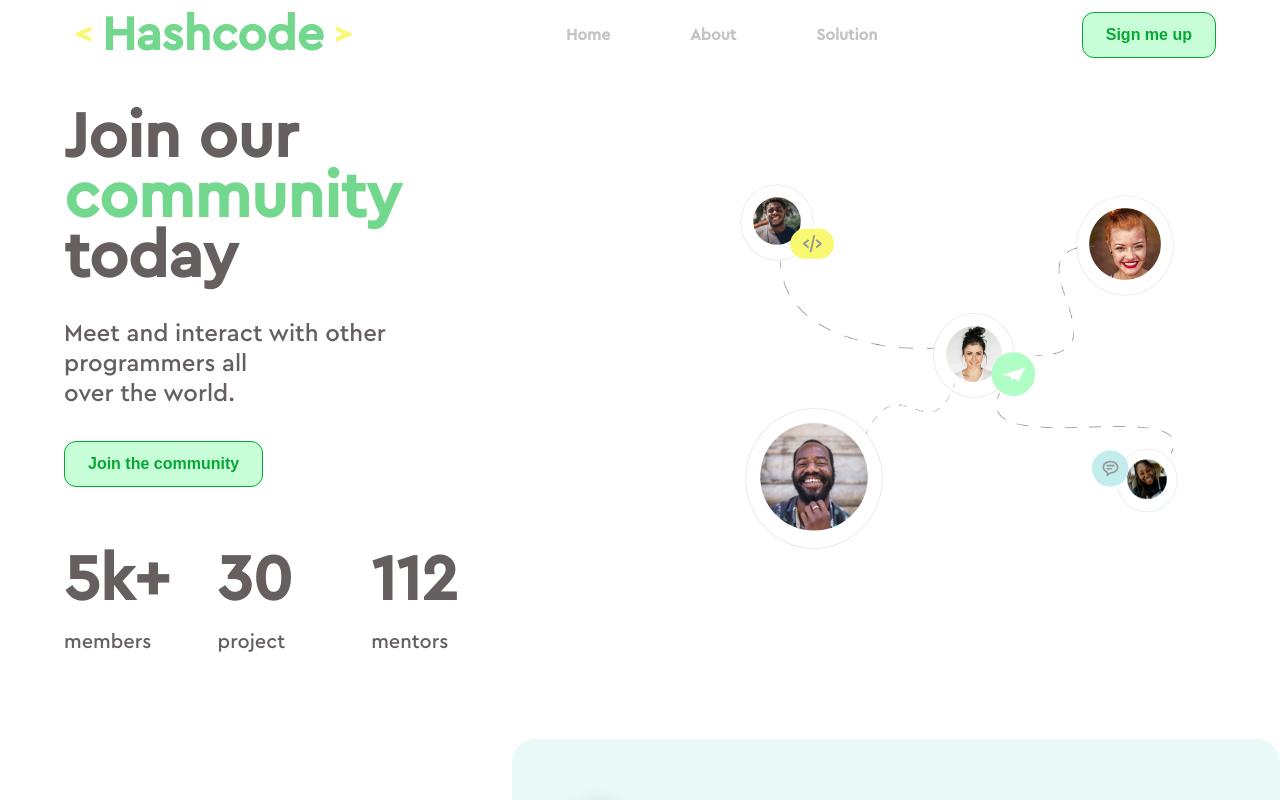
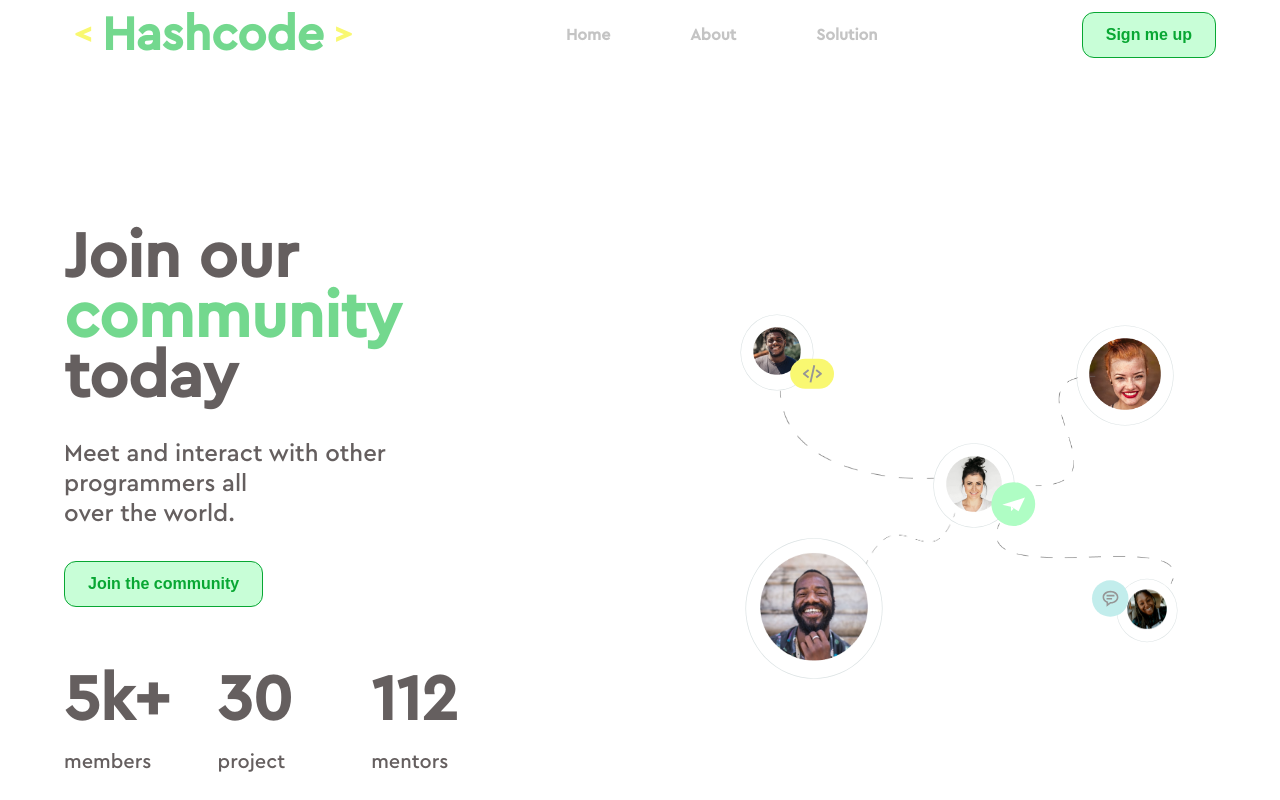
Before and after one commit to Hash-Code-Design/next-landing-page, a Next.js app: page / in a window 1280 px wide. Shown: the top 800 px of the page. Built offline with nearby package versions, Linux system fonts and the light colour scheme.

Commit message:
fixing ui

```diff
--- a/components/Navbar.jsx
+++ b/components/Navbar.jsx
@@ -26,7 +26,7 @@ const Navbar = () => {
         position: "fixed",
         width: "100%",
         transition: "all",
-        transitionDuration: 200,
+        transitionDuration: '1s',
       }}
     >
       <div className={style.logo}>
--- a/styles/Intro.module.css
+++ b/styles/Intro.module.css
@@ -4,6 +4,7 @@
   display: flex;
   /* align-items: center; */
   max-width: 1400px;
+  margin-top: 30px;
   margin: auto;
   padding: 4rem 4rem;
 }
@@ -29,6 +30,7 @@
   color: #655f5f;
   justify-content: center;
   position: relative;
+  margin-top: 120px;
 }
 .blur {
   position: absolute;
@@ -70,6 +72,7 @@
   align-items: center;
   position: relative;
   align-self: center;
+  margin-top: 140px;
   /* background-color: red; */
 }
 .introRightInner > * {
@@ -202,6 +205,9 @@
     text-align: center;
     width: 100%;
   }
+  .introRight {
+    margin-top: 0;
+  }
 
   .update {
     width: 70%;
--- a/styles/Navbar.module.css
+++ b/styles/Navbar.module.css
@@ -7,6 +7,7 @@
   z-index: 1;
 
   align-items: center;
+
   justify-content: space-between;
 }
 .toggle {
```
